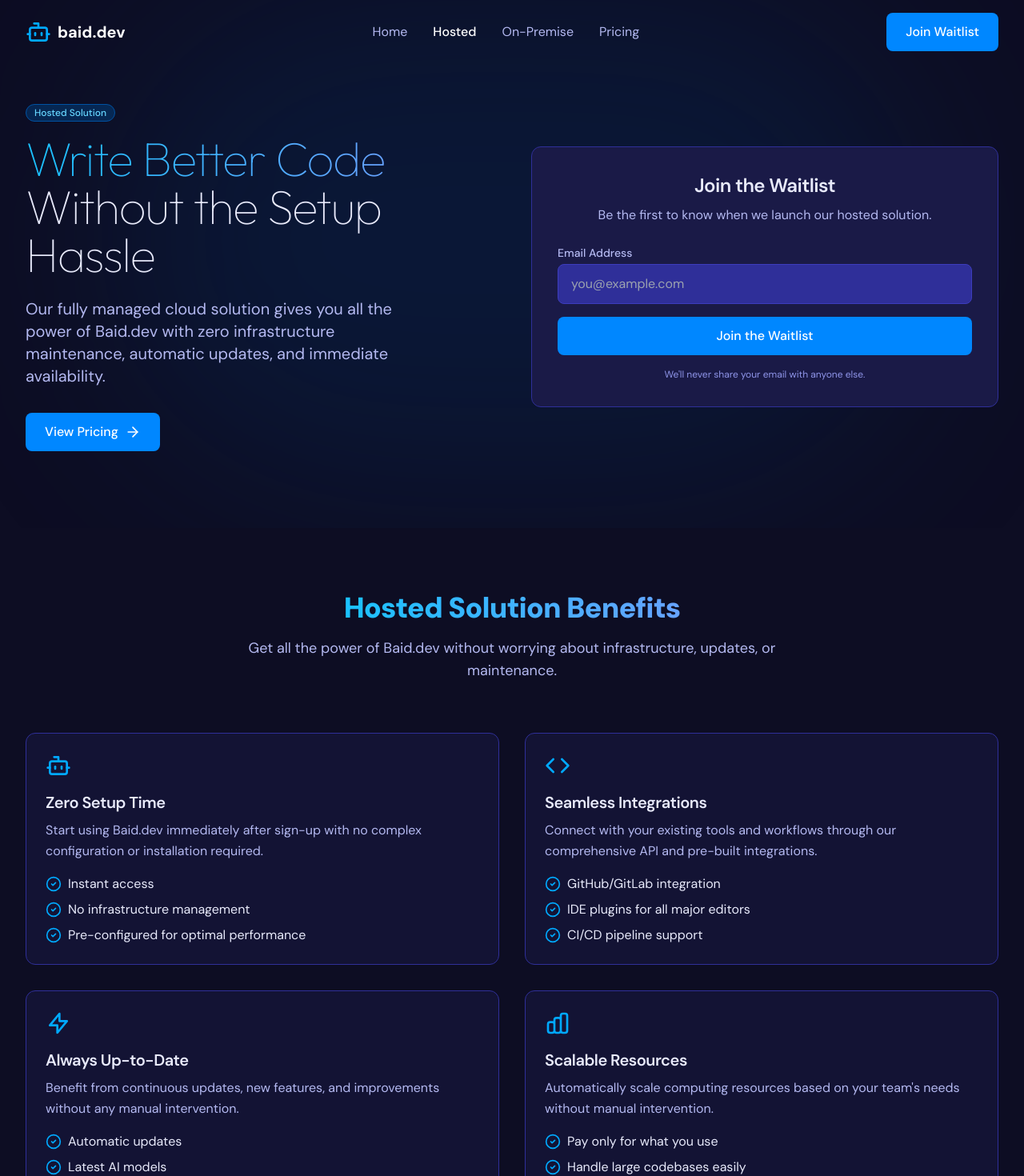
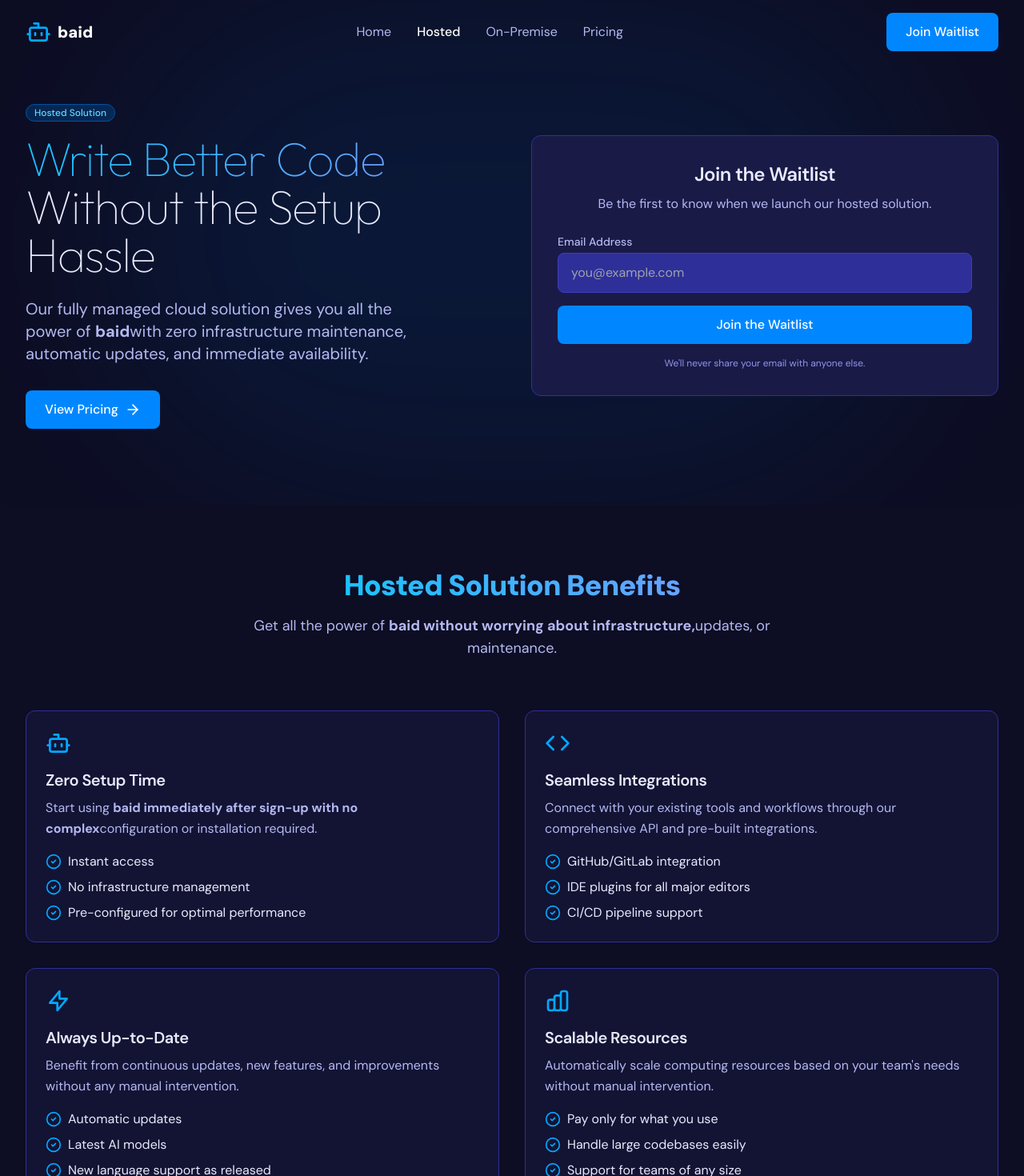
Before and after one commit to nsimhaprasad/ai-consultant, a React (Vite) app in the folder website/: page /hosted in a window 1280 px wide. Shown: the top 1470 px of the page at 80% size. Built offline with nearby package versions, Linux system fonts and the light colour scheme.

Commit message:
Change name from baid.dev to baid

```diff
--- a/website/index.html
+++ b/website/index.html
@@ -4,8 +4,8 @@
     <meta charset="UTF-8" />
     <link rel="icon" type="image/svg+xml" href="/favicon.svg" />
     <meta name="viewport" content="width=device-width, initial-scale=1.0" />
-    <meta name="description" content="Baid.dev - A clean coding agent that helps you realize your ideas" />
-    <title>Baid.dev - Clean Coding Agent</title>
+    <meta name="description" content="baid - A clean coding agent that helps you realize your ideas" />
+    <title>baid - Clean Coding Agent</title>
     <!-- Google Fonts: DM Sans -->
     <link rel="preconnect" href="https://fonts.googleapis.com">
     <link rel="preconnect" href="https://fonts.gstatic.com" crossorigin>
--- a/website/src/components/home/Features.tsx
+++ b/website/src/components/home/Features.tsx
@@ -86,7 +86,7 @@ const Features: React.FC = () => {
             <span className="gradient-text sub-heading">Powerful Features</span>
           </h2>
           <p className="text-lg text-surface-300 max-w-2xl mx-auto">
-            Baid.dev comes packed with features to help developers write better code faster,
+            <b>baid</b> comes packed with features to help developers write better code faster,
             debug more efficiently, and maintain high-quality codebases.
           </p>
         </motion.div>
--- a/website/src/components/home/Hero.tsx
+++ b/website/src/components/home/Hero.tsx
@@ -29,14 +29,14 @@ const Hero: React.FC = () => {
                 with Clean Code
               </h1>
               <p className="text-lg md:text-xl text-surface-300 mb-8 max-w-lg md:leading-loose">
-                A powerful coding agent that helps developers write better code,
+                A powerful clean coding agent that helps developers write better code,
                 refactor existing solutions, and debug complex problems efficiently.
               </p>
             </div>
 
             <div className="flex flex-col sm:flex-row gap-4">
               <Link to="/hosted" className="btn btn-primary">
-                Try Hosted Solution
+                Try now
                 <ArrowRight className="ml-2 h-5 w-5" />
               </Link>
               <Link to="/on-premise" className="btn btn-outline">
--- a/website/src/components/home/Testimonials.tsx
+++ b/website/src/components/home/Testimonials.tsx
@@ -57,7 +57,7 @@ const Testimonials: React.FC = () => {
   const testimonials = [
     {
       quote:
-        "Baid.dev has completely transformed our development workflow. The debugging assistance alone has saved our team countless hours of frustration.",
+        "Baid has completely transformed our development workflow. The debugging assistance alone has saved our team countless hours of frustration.",
       author: "Sarah Johnson",
       role: "CTO",
       company: "TechFlow Inc.",
@@ -71,7 +71,7 @@ const Testimonials: React.FC = () => {
     },
     {
       quote:
-        "Our junior developers have improved dramatically since we started using Baid.dev. The code recommendations and best practice suggestions are like having a senior mentor available 24/7.",
+        "Our junior developers have improved dramatically since we started using Baid. The code recommendations and best practice suggestions are like having a senior mentor available 24/7.",
       author: "Alicia Rodriguez",
       role: "Engineering Manager",
       company: "Innovate Software",
--- a/website/src/components/layout/Footer.tsx
+++ b/website/src/components/layout/Footer.tsx
@@ -13,7 +13,7 @@ const Footer: React.FC = () => {
           <div className="col-span-1 md:col-span-1">
             <Link to="/" className="flex items-center space-x-2 text-white mb-4">
               <Bot className="h-8 w-8 text-primary-500" />
-              <span className="text-xl font-bold">baid.dev</span>
+              <span className="text-2xl font-black">baid</span>
             </Link>
             <p className="text-surface-400 mb-4">
               A clean coding agent that helps you realize your ideas, available in hosted and on-premise versions.
--- a/website/src/components/layout/Navbar.tsx
+++ b/website/src/components/layout/Navbar.tsx
@@ -33,7 +33,7 @@ const Navbar: React.FC = () => {
           {/* Logo */}
           <Link to="/" className="flex items-center space-x-2 text-white">
             <Bot className="h-8 w-8 text-primary-500" />
-            <span className="text-xl font-bold">baid.dev</span>
+            <span className="text-xl font-black">baid</span>
           </Link>
 
           {/* Desktop Navigation */}
--- a/website/src/pages/HomePage.tsx
+++ b/website/src/pages/HomePage.tsx
@@ -6,7 +6,7 @@ import CTASection from '../components/home/CTASection';
 
 const HomePage: React.FC = () => {
   useEffect(() => {
-    document.title = 'Baid.dev - Clean Coding Agent';
+    document.title = 'baid - Clean Coding Agent';
   }, []);
 
   return (
--- a/website/src/pages/HostedPage.tsx
+++ b/website/src/pages/HostedPage.tsx
@@ -7,7 +7,7 @@ import WaitlistForm from '../components/waitlist/WaitlistForm';
 
 const HostedPage: React.FC = () => {
   useEffect(() => {
-    document.title = 'Hosted Solution - Baid.dev';
+    document.title = 'baid - Hosted';
   }, []);
 
   const [topRef, topInView] = useInView({
@@ -45,7 +45,7 @@ const HostedPage: React.FC = () => {
                   Without the Setup Hassle
                 </h1>
                 <p className="text-lg md:text-xl text-surface-300 mb-8 max-w-lg">
-                  Our fully managed cloud solution gives you all the power of Baid.dev
+                  Our fully managed cloud solution gives you all the power of <b>baid</b>
                   with zero infrastructure maintenance, automatic updates, and immediate
                   availability.
                 </p>
@@ -85,7 +85,7 @@ const HostedPage: React.FC = () => {
               <span className="gradient-text sub-heading">Hosted Solution Benefits</span>
             </h2>
             <p className="text-lg text-surface-300 max-w-2xl mx-auto">
-              Get all the power of Baid.dev without worrying about infrastructure,
+              Get all the power of <b>baid without worrying about infrastructure,</b>
               updates, or maintenance.
             </p>
           </motion.div>
@@ -96,7 +96,7 @@ const HostedPage: React.FC = () => {
               <Bot className="h-8 w-8 text-primary-500 mb-4" />
               <h3 className="text-xl font-semibold mb-2">Zero Setup Time</h3>
               <p className="text-surface-300 mb-4">
-                Start using Baid.dev immediately after sign-up with no complex
+                Start using <b>baid immediately after sign-up with no complex</b>
                 configuration or installation required.
               </p>
               <ul className="space-y-2">
--- a/website/src/pages/NotFoundPage.tsx
+++ b/website/src/pages/NotFoundPage.tsx
@@ -4,7 +4,7 @@ import { ArrowLeft } from 'lucide-react';
 
 const NotFoundPage: React.FC = () => {
   useEffect(() => {
-    document.title = 'Page Not Found - Baid.dev';
+    document.title = 'Page Not Found - baid';
   }, []);
 
   return (
--- a/website/src/pages/OnPremisePage.tsx
+++ b/website/src/pages/OnPremisePage.tsx
@@ -7,7 +7,7 @@ import OnPremiseFeatures from '../components/onpremise/OnPremiseFeatures';
 
 const OnPremisePage: React.FC = () => {
   useEffect(() => {
-    document.title = 'On-Premise Solution - Baid.dev';
+    document.title = 'On-Premise Solution - <b>baid';
   }, []);
 
   const [topRef, topInView] = useInView({
@@ -45,7 +45,7 @@ const OnPremisePage: React.FC = () => {
                   Over Your Environment
                 </h1>
                 <p className="text-lg md:text-xl text-surface-300 mb-8 max-w-lg">
-                  Our enterprise-grade on-premise solution lets you deploy Baid.dev entirely
+                  Our enterprise-grade on-premise solution lets you deploy <b>baid</b> entirely
                   within your own infrastructure, ensuring maximum security, control, and
                   compliance.
                 </p>
@@ -131,7 +131,7 @@ const OnPremisePage: React.FC = () => {
             <div className="text-center mb-8">
               <h2 className="text-3xl font-bold mb-4">Request On-Premise Information</h2>
               <p className="text-surface-300 max-w-2xl mx-auto">
-                Interested in deploying Baid.dev in your own environment? Contact our sales team
+                Interested in deploying <b>baid</b> in your own environment? Contact our sales team
                 to discuss your specific requirements and get a custom quote.
               </p>
             </div>
--- a/website/src/pages/PricingPage.tsx
+++ b/website/src/pages/PricingPage.tsx
@@ -5,7 +5,7 @@ import PricingCard from '../components/pricing/PricingCard';
 
 const PricingPage: React.FC = () => {
   useEffect(() => {
-    document.title = 'Pricing - Baid.dev';
+    document.title = 'Pricing - <b>baid';
   }, []);
 
   const [headerRef, headerInView] = useInView({
@@ -137,7 +137,7 @@ const PricingPage: React.FC = () => {
               <span className="gradient-text">Simple, Transparent Pricing</span>
             </h1>
             <p className="text-lg md:text-xl text-surface-300 mb-8">
-              Choose the plan that best fits your needs. All plans include core Baid.dev features
+              Choose the plan that best fits your needs. All plans include core <b>baid</b> features
               with different resource limits and capabilities.
             </p>
           </motion.div>
```
